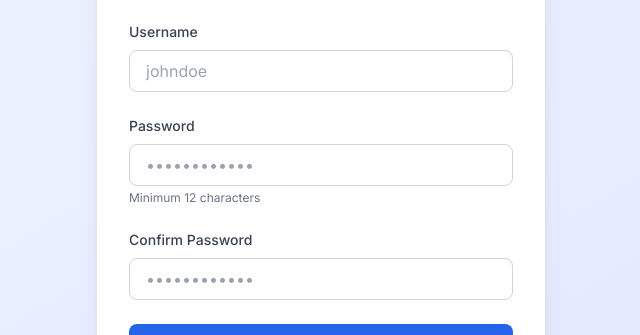
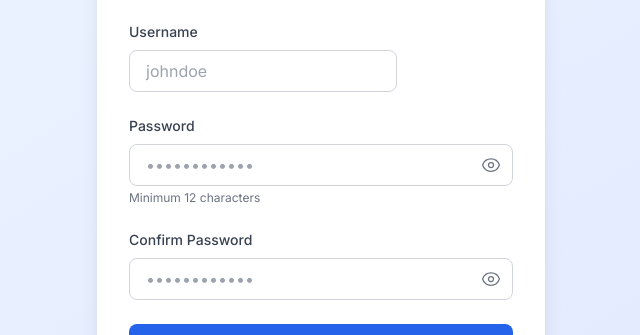
Before and after one commit to SENODROOM/MeetBoard-Frontend, a Next.js app: page /register in a window 1280 px wide. Shown: the part 260-595 px from the top of the page, without its empty margins (319-959 px from the left). Built offline with nearby package versions, Linux system fonts and the light colour scheme.

Commit message:
improved

```diff
--- a/src/app/globals.css
+++ b/src/app/globals.css
@@ -18,12 +18,22 @@
 
 body {
   color: rgb(var(--foreground-rgb));
-  background: linear-gradient(
-      to bottom,
+  background: linear-gradient(to bottom,
       transparent,
-      rgb(var(--background-end-rgb))
-    )
-    rgb(var(--background-start-rgb));
+      rgb(var(--background-end-rgb))) rgb(var(--background-start-rgb));
+}
+
+/* Force input text to be visible */
+input[type="text"],
+input[type="email"],
+input[type="password"] {
+  color: #111827 !important;
+}
+
+input[type="text"]::placeholder,
+input[type="email"]::placeholder,
+input[type="password"]::placeholder {
+  color: #9ca3af !important;
 }
 
 @layer utilities {
--- a/src/app/login/page.tsx
+++ b/src/app/login/page.tsx
@@ -11,6 +11,7 @@
 
     const [email, setEmail] = useState('');
     const [password, setPassword] = useState('');
+    const [showPassword, setShowPassword] = useState(false);
 
     const handleSubmit = async (e: FormEvent) => {
         e.preventDefault();
@@ -58,15 +59,33 @@
                         <label htmlFor="password" className="block text-sm font-medium text-gray-700 mb-2">
                             Password
                         </label>
+                        <div className="relative">
                             <input
                                 id="password"
-                            type="password"
+                                type={showPassword ? "text" : "password"}
                                 required
                                 value={password}
                                 onChange={(e) => setPassword(e.target.value)}
-                            className="w-full px-4 py-2 border border-gray-300 rounded-lg focus:ring-2 focus:ring-blue-500 focus:border-transparent"
+                                className="w-full px-4 py-2 pr-10 border border-gray-300 rounded-lg focus:ring-2 focus:ring-blue-500 focus:border-transparent text-gray-900"
                                 placeholder="••••••••"
                             />
+                            <button
+                                type="button"
+                                onClick={() => setShowPassword(!showPassword)}
+                                className="absolute right-3 top-1/2 -translate-y-1/2 text-gray-500 hover:text-gray-700"
+                            >
+                                {showPassword ? (
+                                    <svg xmlns="http://www.w3.org/2000/svg" fill="none" viewBox="0 0 24 24" strokeWidth={1.5} stroke="currentColor" className="w-5 h-5">
+                                        <path strokeLinecap="round" strokeLinejoin="round" d="M3.98 8.223A10.477 10.477 0 001.934 12C3.226 16.338 7.244 19.5 12 19.5c.993 0 1.953-.138 2.863-.395M6.228 6.228A10.45 10.45 0 0112 4.5c4.756 0 8.773 3.162 10.065 7.498a10.523 10.523 0 01-4.293 5.774M6.228 6.228L3 3m3.228 3.228l3.65 3.65m7.894 7.894L21 21m-3.228-3.228l-3.65-3.65m0 0a3 3 0 10-4.243-4.243m4.242 4.242L9.88 9.88" />
+                                    </svg>
+                                ) : (
+                                    <svg xmlns="http://www.w3.org/2000/svg" fill="none" viewBox="0 0 24 24" strokeWidth={1.5} stroke="currentColor" className="w-5 h-5">
+                                        <path strokeLinecap="round" strokeLinejoin="round" d="M2.036 12.322a1.012 1.012 0 010-.639C3.423 7.51 7.36 4.5 12 4.5c4.638 0 8.573 3.007 9.963 7.178.07.207.07.431 0 .639C20.577 16.49 16.64 19.5 12 19.5c-4.638 0-8.573-3.007-9.963-7.178z" />
+                                        <path strokeLinecap="round" strokeLinejoin="round" d="M15 12a3 3 0 11-6 0 3 3 0 016 0z" />
+                                    </svg>
+                                )}
+                            </button>
+                        </div>
                     </div>
 
                     <button
--- a/src/app/register/page.tsx
+++ b/src/app/register/page.tsx
@@ -4,6 +4,7 @@
 import { useRouter } from 'next/navigation';
 import Link from 'next/link';
 import { useAuthStore } from '@/store/authStore';
+import { Color } from 'fabric/fabric-impl';
 
 export default function RegisterPage() {
     const router = useRouter();
@@ -14,6 +15,8 @@
     const [password, setPassword] = useState('');
     const [confirmPassword, setConfirmPassword] = useState('');
     const [localError, setLocalError] = useState('');
+    const [showPassword, setShowPassword] = useState(false);
+    const [showConfirmPassword, setShowConfirmPassword] = useState(false);
 
     const handleSubmit = async (e: FormEvent) => {
         e.preventDefault();
@@ -67,6 +70,7 @@
                             onChange={(e) => setEmail(e.target.value)}
                             className="w-full px-4 py-2 border border-gray-300 rounded-lg focus:ring-2 focus:ring-blue-500 focus:border-transparent"
                             placeholder="you@example.com"
+                            style={{ color: 'black' }}
                         />
                     </div>
 
@@ -80,8 +84,9 @@
                             required
                             value={username}
                             onChange={(e) => setUsername(e.target.value)}
-                            className="w-full px-4 py-2 border border-gray-300 rounded-lg focus:ring-2 focus:ring-blue-500 focus:border-transparent"
+                            className="px-4 py-2 border border-gray-300 rounded-lg focus:ring-2 focus:ring-blue-500 focus:border-transparent"
                             placeholder="johndoe"
+                            style={{ color: "black" }}
                         />
                     </div>
 
@@ -89,15 +94,33 @@
                         <label htmlFor="password" className="block text-sm font-medium text-gray-700 mb-2">
                             Password
                         </label>
+                        <div className="relative">
                             <input
                                 id="password"
-                            type="password"
+                                type={showPassword ? "text" : "password"}
                                 required
                                 value={password}
                                 onChange={(e) => setPassword(e.target.value)}
-                            className="w-full px-4 py-2 border border-gray-300 rounded-lg focus:ring-2 focus:ring-blue-500 focus:border-transparent"
+                                className="w-full px-4 py-2 pr-10 border border-gray-300 rounded-lg focus:ring-2 focus:ring-blue-500 focus:border-transparent text-gray-900"
                                 placeholder="••••••••••••"
                             />
+                            <button
+                                type="button"
+                                onClick={() => setShowPassword(!showPassword)}
+                                className="absolute right-3 top-1/2 -translate-y-1/2 text-gray-500 hover:text-gray-700"
+                            >
+                                {showPassword ? (
+                                    <svg xmlns="http://www.w3.org/2000/svg" fill="none" viewBox="0 0 24 24" strokeWidth={1.5} stroke="currentColor" className="w-5 h-5">
+                                        <path strokeLinecap="round" strokeLinejoin="round" d="M3.98 8.223A10.477 10.477 0 001.934 12C3.226 16.338 7.244 19.5 12 19.5c.993 0 1.953-.138 2.863-.395M6.228 6.228A10.45 10.45 0 0112 4.5c4.756 0 8.773 3.162 10.065 7.498a10.523 10.523 0 01-4.293 5.774M6.228 6.228L3 3m3.228 3.228l3.65 3.65m7.894 7.894L21 21m-3.228-3.228l-3.65-3.65m0 0a3 3 0 10-4.243-4.243m4.242 4.242L9.88 9.88" />
+                                    </svg>
+                                ) : (
+                                    <svg xmlns="http://www.w3.org/2000/svg" fill="none" viewBox="0 0 24 24" strokeWidth={1.5} stroke="currentColor" className="w-5 h-5">
+                                        <path strokeLinecap="round" strokeLinejoin="round" d="M2.036 12.322a1.012 1.012 0 010-.639C3.423 7.51 7.36 4.5 12 4.5c4.638 0 8.573 3.007 9.963 7.178.07.207.07.431 0 .639C20.577 16.49 16.64 19.5 12 19.5c-4.638 0-8.573-3.007-9.963-7.178z" />
+                                        <path strokeLinecap="round" strokeLinejoin="round" d="M15 12a3 3 0 11-6 0 3 3 0 016 0z" />
+                                    </svg>
+                                )}
+                            </button>
+                        </div>
                         <p className="mt-1 text-xs text-gray-500">Minimum 12 characters</p>
                     </div>
 
@@ -105,15 +128,33 @@
                         <label htmlFor="confirmPassword" className="block text-sm font-medium text-gray-700 mb-2">
                             Confirm Password
                         </label>
+                        <div className="relative">
                             <input
                                 id="confirmPassword"
-                            type="password"
+                                type={showConfirmPassword ? "text" : "password"}
                                 required
                                 value={confirmPassword}
                                 onChange={(e) => setConfirmPassword(e.target.value)}
-                            className="w-full px-4 py-2 border border-gray-300 rounded-lg focus:ring-2 focus:ring-blue-500 focus:border-transparent"
+                                className="w-full px-4 py-2 pr-10 border border-gray-300 rounded-lg focus:ring-2 focus:ring-blue-500 focus:border-transparent text-gray-900"
                                 placeholder="••••••••••••"
                             />
+                            <button
+                                type="button"
+                                onClick={() => setShowConfirmPassword(!showConfirmPassword)}
+                                className="absolute right-3 top-1/2 -translate-y-1/2 text-gray-500 hover:text-gray-700"
+                            >
+                                {showConfirmPassword ? (
+                                    <svg xmlns="http://www.w3.org/2000/svg" fill="none" viewBox="0 0 24 24" strokeWidth={1.5} stroke="currentColor" className="w-5 h-5">
+                                        <path strokeLinecap="round" strokeLinejoin="round" d="M3.98 8.223A10.477 10.477 0 001.934 12C3.226 16.338 7.244 19.5 12 19.5c.993 0 1.953-.138 2.863-.395M6.228 6.228A10.45 10.45 0 0112 4.5c4.756 0 8.773 3.162 10.065 7.498a10.523 10.523 0 01-4.293 5.774M6.228 6.228L3 3m3.228 3.228l3.65 3.65m7.894 7.894L21 21m-3.228-3.228l-3.65-3.65m0 0a3 3 0 10-4.243-4.243m4.242 4.242L9.88 9.88" />
+                                    </svg>
+                                ) : (
+                                    <svg xmlns="http://www.w3.org/2000/svg" fill="none" viewBox="0 0 24 24" strokeWidth={1.5} stroke="currentColor" className="w-5 h-5">
+                                        <path strokeLinecap="round" strokeLinejoin="round" d="M2.036 12.322a1.012 1.012 0 010-.639C3.423 7.51 7.36 4.5 12 4.5c4.638 0 8.573 3.007 9.963 7.178.07.207.07.431 0 .639C20.577 16.49 16.64 19.5 12 19.5c-4.638 0-8.573-3.007-9.963-7.178z" />
+                                        <path strokeLinecap="round" strokeLinejoin="round" d="M15 12a3 3 0 11-6 0 3 3 0 016 0z" />
+                                    </svg>
+                                )}
+                            </button>
+                        </div>
                     </div>
 
                     <button
--- a/src/hooks/useWhiteboard.ts
+++ b/src/hooks/useWhiteboard.ts
@@ -1,5 +1,7 @@
 import { useEffect, useRef, useState } from 'react';
 import { io, Socket } from 'socket.io-client';
+
+// @ts-ignore - fabric.js doesn't have proper TypeScript definitions
 import { fabric } from 'fabric';
 
 export function useWhiteboard(roomId: string, token: string, canvasRef: React.RefObject<HTMLCanvasElement>) {
--- /dev/null
+++ b/src/types/fabric.d.ts
@@ -0,0 +1,3 @@
+declare module 'fabric' {
+    export const fabric: any;
+}
--- a/tsconfig.json
+++ b/tsconfig.json
@@ -32,7 +32,8 @@
         "next-env.d.ts",
         "**/*.ts",
         "**/*.tsx",
-        ".next/types/**/*.ts"
+        ".next/types/**/*.ts",
+        "src/types/**/*.d.ts"
     ],
     "exclude": [
         "node_modules"
```
Also changed, not shown: package.json (+9 -7 lines). Lines whose indentation alone changed are shown as unchanged.
